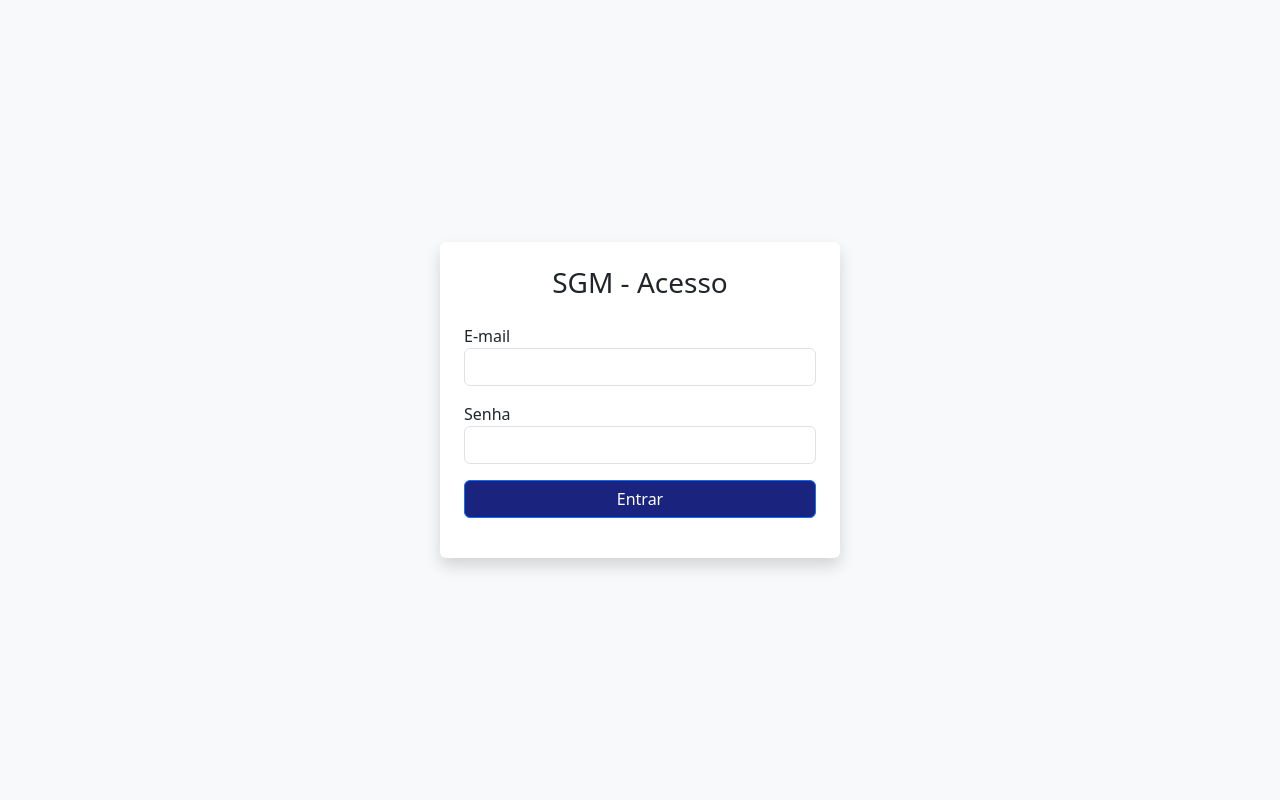
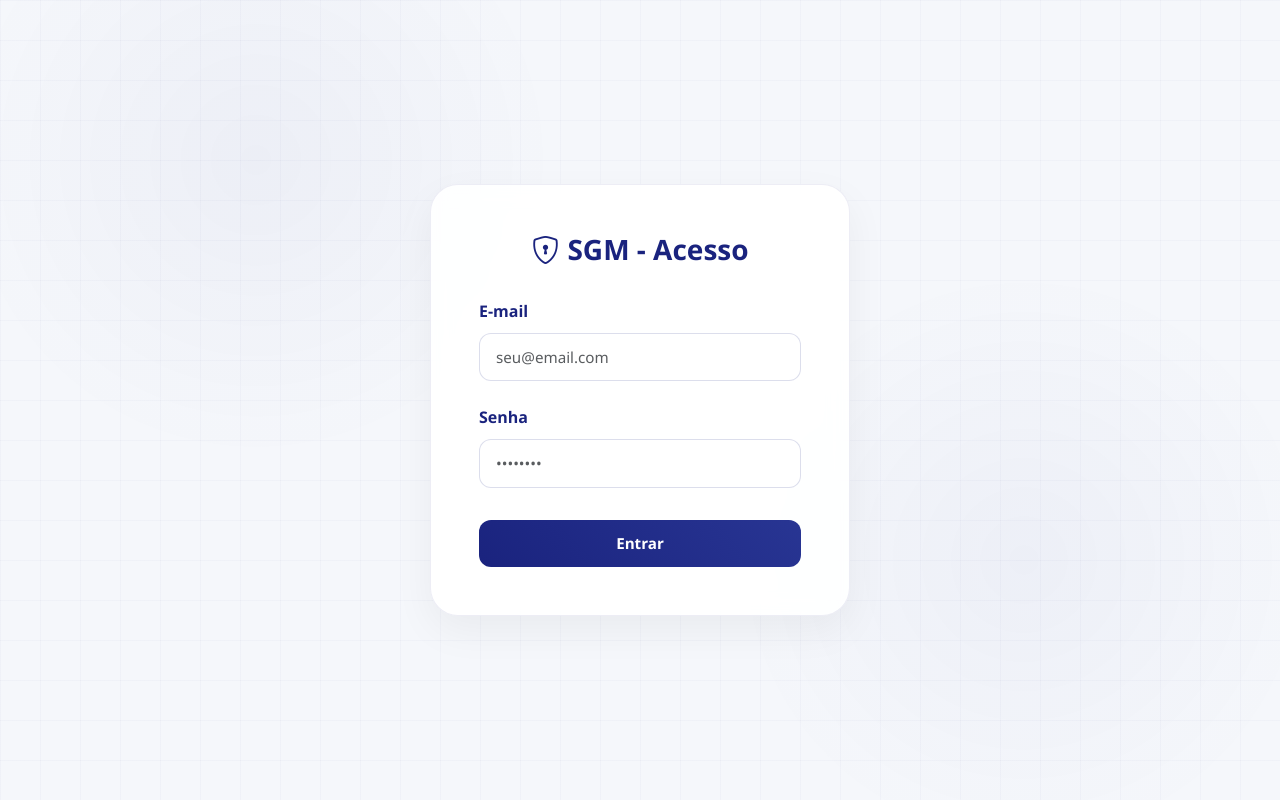
Before and after one commit to Breno-GitH/Projeto-sgm, a PHP site: page /login.php in a window 1280 px wide. Run offline with PHP 8.4, Linux system fonts and the light colour scheme.

Commit message:
colocando o login no padrão das outras paginas

```diff
--- a/login.php
+++ b/login.php
@@ -1,33 +1,206 @@
 <!DOCTYPE html>
 <html lang="pt-br">
+
 <head>
+
     <meta charset="UTF-8">
+
+    <meta name="viewport"
+    content="width=device-width, initial-scale=1.0">
+
     <title>SGM - Login</title>
-    <link href="https://cdn.jsdelivr.net/npm/bootstrap@5.3.0/dist/css/bootstrap.min.css" rel="stylesheet">
-    <link rel="stylesheet" href="https://cdn.jsdelivr.net/npm/bootstrap-icons@1.13.1/font/bootstrap-icons.min.css">
+
+    <link rel="stylesheet"
+    href="https://cdn.jsdelivr.net/npm/bootstrap@5.3.3/dist/css/bootstrap.min.css">
+
+    <link rel="stylesheet"
+    href="https://cdn.jsdelivr.net/npm/bootstrap-icons@1.11.3/font/bootstrap-icons.min.css">
+
     <style>
-        body { background-color: #f8f9fa; display: flex; align-items: center; height: 100vh; }
-        .login-card { width: 100%; max-width: 400px; margin: auto; }
+
+        body{
+            background: #f5f7fb;
+            overflow-x: hidden;
+            position: relative;
+            font-family: "Segoe UI", sans-serif;
+            display: flex;
+            align-items: center;
+            justify-content: center;
+            height: 100vh;
+        }
+
+        body::before{
+
+            content: "";
+
+            position: fixed;
+
+            inset: 0;
+
+            background:
+
+            radial-gradient(
+                circle at 20% 20%,
+                rgba(26,35,126,0.04) 0%,
+                transparent 25%
+            ),
+
+            radial-gradient(
+                circle at 80% 70%,
+                rgba(40,53,147,0.04) 0%,
+                transparent 25%
+            ),
+
+            linear-gradient(
+                rgba(26,35,126,0.025) 1px,
+                transparent 1px
+            ),
+
+            linear-gradient(
+                90deg,
+                rgba(26,35,126,0.025) 1px,
+                transparent 1px
+            );
+
+            background-size:
+                auto,
+                auto,
+                40px 40px,
+                40px 40px;
+
+            z-index: -1;
+        }
+
+        .login-card{
+            width: 100%;
+            max-width: 420px;
+            background: rgba(255,255,255,0.92);
+            backdrop-filter: blur(10px);
+            border-radius: 28px;
+            padding: 48px;
+            border: 1px solid rgba(26,35,126,0.08);
+            box-shadow: 0 15px 40px rgba(0,0,0,0.05);
+            position: relative;
+            z-index: 1;
+        }
+
+        .login-title{
+            font-weight: 800;
+            color: #1a237e;
+            margin-bottom: 32px;
+            text-align: center;
+        }
+
+        .form-label{
+            font-weight: 600;
+            color: #1a237e;
+            margin-bottom: 10px;
+        }
+
+        .form-control{
+            border: 1px solid rgba(26,35,126,0.15);
+            border-radius: 12px;
+            padding: 12px 16px;
+            font-size: 0.95rem;
+            transition: 0.3s;
+        }
+
+        .form-control:focus{
+            border-color: #1a237e;
+            box-shadow: 0 0 0 3px rgba(26,35,126,0.1);
+        }
+
+        .login-btn{
+            width: 100%;
+            border: none;
+            border-radius: 12px;
+            padding: 12px 24px;
+            font-weight: 700;
+            font-size: 0.95rem;
+            color: white;
+            background: linear-gradient(
+                45deg,
+                #1a237e,
+                #283593
+            );
+            transition: 0.3s;
+            margin-top: 8px;
+        }
+
+        .login-btn:hover{
+            transform: translateY(-2px);
+            box-shadow: 0 8px 20px rgba(26,35,126,0.3);
+        }
+
+        .mensagem-erro{
+            margin-top: 16px;
+            padding: 12px 16px;
+            border-radius: 12px;
+            background: rgba(220,38,38,0.1);
+            color: #dc2626;
+            font-size: 0.9rem;
+            border-left: 4px solid #dc2626;
+        }
+
     </style>
+
 </head>
+
 <body>
-    <div class="login-card p-4 bg-white shadow rounded">
-        <h3 class="text-center mb-4">SGM - Acesso</h3>
+
+    <div class="login-card">
+
+        <h3 class="login-title">
+
+            <i class="bi bi-shield-lock me-2"></i>SGM - Acesso
+
+        </h3>
+
         <form id="formLogin">
-            <div class="mb-3">
-                <label>E-mail</label>
-               <input type="email" id="email" class="form-control" required>
+
+            <div class="mb-4">
+
+                <label class="form-label" for="email">
+                    E-mail
+                </label>
+
+                <input type="email"
+                id="email"
+                class="form-control"
+                placeholder="seu@email.com"
+                required>
+
             </div>
-            <div class="mb-3">
-                <label>Senha</label>
-                <input type="password" id="senha" class="form-control" required>
+
+            <div class="mb-4">
+
+                <label class="form-label" for="senha">
+                    Senha
+                </label>
+
+                <input type="password"
+                id="senha"
+                class="form-control"
+                placeholder="••••••••"
+                required>
+
             </div>
-            <button type="submit" class="btn btn-primary w-100" style="background-color: #1a237e;">Entrar</button>
-            <div id="mensagem" class="mt-3 text-center text-danger small"></div>
+
+            <button type="submit"
+            class="btn login-btn">
+                Entrar
+            </button>
+
+            <div id="mensagem" class="mensagem-erro d-none"></div>
+
         </form>
+
     </div>
 
     <script src="assets/js/login.js"></script>
-    <script src="https://cdn.jsdelivr.net/npm/bootstrap@5.3.8/dist/js/bootstrap.bundle.min.js" integrity="sha384-FKyoEForCGlyvwx9Hj09JcYn3nv7wiPVlz7YYwJrWVcXK/BmnVDxM+D2scQbITxI" crossorigin="anonymous"></script>
+
+    <script src="https://cdn.jsdelivr.net/npm/bootstrap@5.3.3/dist/js/bootstrap.bundle.min.js"></script>
+
 </body>
+
 </html>
```
